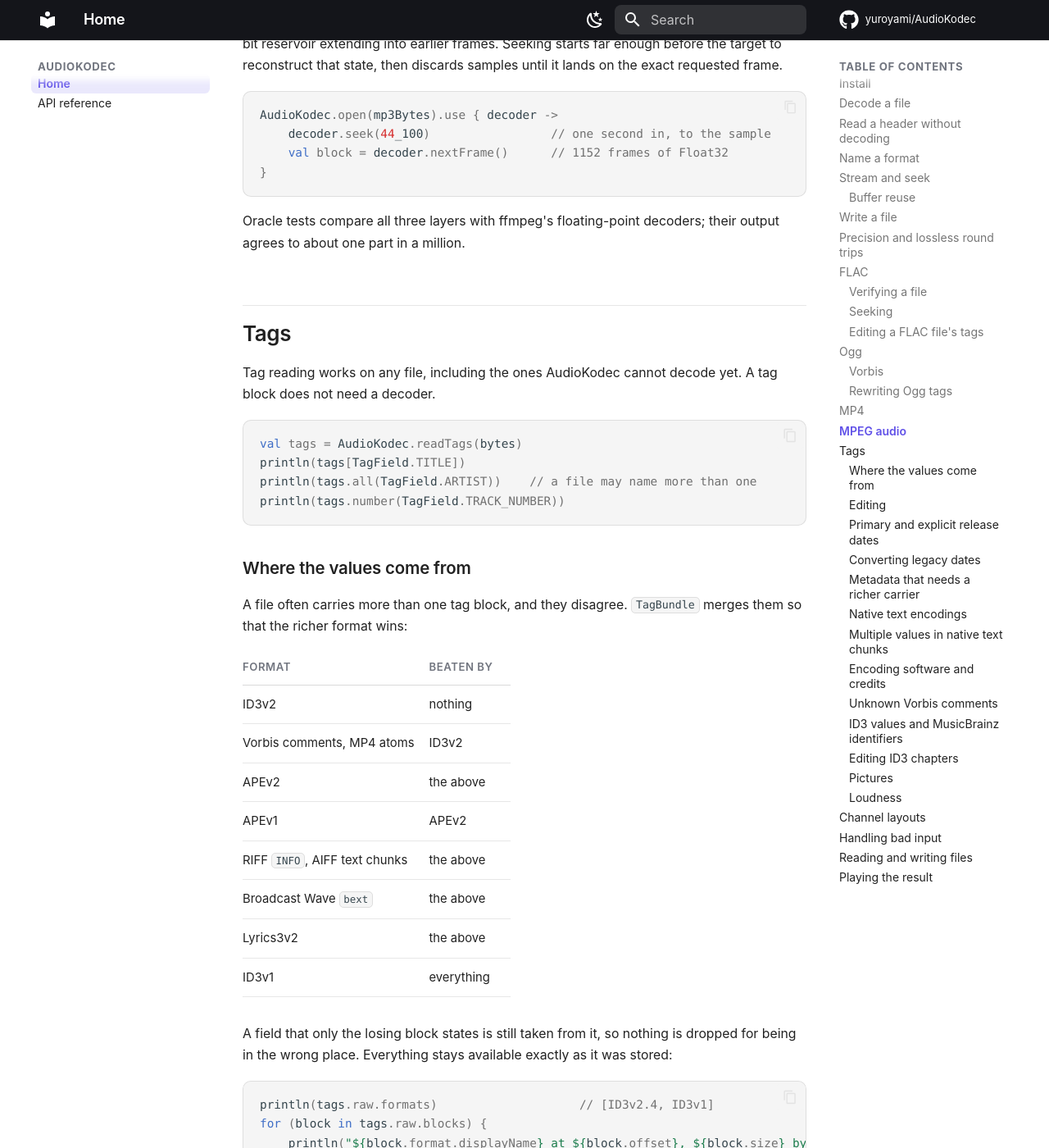
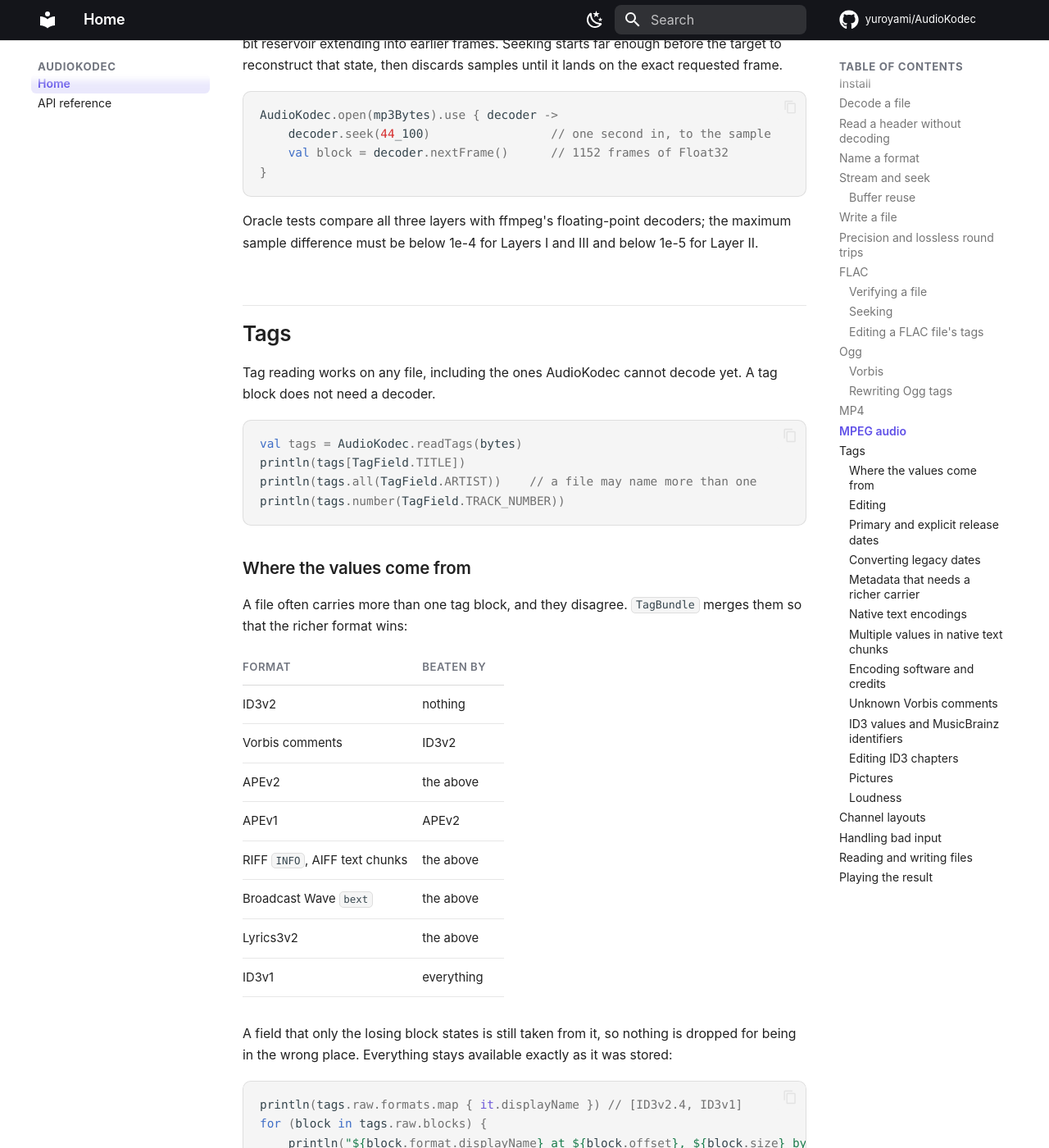
Before and after one commit to yuroyami/AudioKodec, an MkDocs documentation site: the page built from docs/index.md, in a window 1280 px wide and 1400 px high, scrolled down 9706 px. Shown: the whole window at 82% size. Built offline with MkDocs 1.6.1 and Material for MkDocs 9.7.7, drawn with Linux system fonts in a browser that asks for light colours; comment, search, counter and statistics services are not loaded.

Commit message:
Match capability claims to the committed test coverage
State the enforced MPEG accuracy bounds and measured Vorbis configurations, include MP4 and Ogg Opus in the container summary, print tag display names explicitly, and distinguish Ogg tag writing from audio encoding. Document the remaining MP4 ilst gap.

Validation: claims checked against codec paths, target declarations, TagFormat and the oracle assertions; updateLegacyAbi completed with unchanged signatures. Runtime behaviour is unchanged.

Fixes #147

````diff
--- a/docs/index.md
+++ b/docs/index.md
@@ -404,7 +404,8 @@ AudioKodec.open(mp3Bytes).use { decoder ->
 ```
 
 Oracle tests compare all three layers with ffmpeg's floating-point decoders;
-their output agrees to about one part in a million.
+the maximum sample difference must be below 1e-4 for Layers I and III and
+below 1e-5 for Layer II.
 
 ## Tags
 
@@ -426,7 +427,7 @@ merges them so that the richer format wins:
 | Format | Beaten by |
 |---|---|
 | ID3v2 | nothing |
-| Vorbis comments, MP4 atoms | ID3v2 |
+| Vorbis comments | ID3v2 |
 | APEv2 | the above |
 | APEv1 | APEv2 |
 | RIFF `INFO`, AIFF text chunks | the above |
@@ -439,7 +440,7 @@ is dropped for being in the wrong place. Everything stays available exactly as
 it was stored:
 
 ```kotlin
-println(tags.raw.formats)                    // [ID3v2.4, ID3v1]
+println(tags.raw.formats.map { it.displayName }) // [ID3v2.4, ID3v1]
 for (block in tags.raw.blocks) {
     println("${block.format.displayName} at ${block.offset}, ${block.size} bytes")
     for (entry in block.entries) println("  ${entry.key} = ${entry.text}")
````
Also changed, not shown: PORTING_STATUS.md (+12 -10 lines), README.md (+12 -11 lines), 1 other file.
